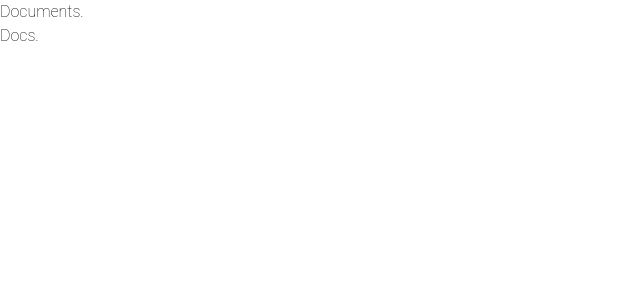
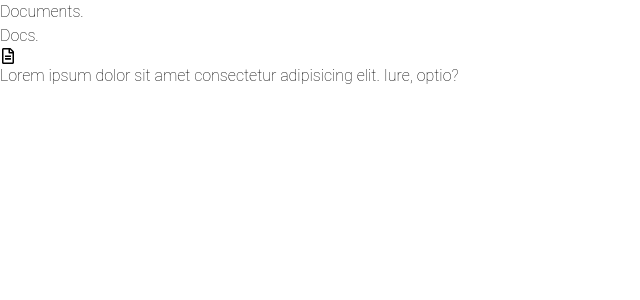
Before and after one commit to chhitizzz/docs, a React (Vite) app: page / in a window 1280 px wide. Shown: the top 300 px of the page, without its empty margins (0-640 px from the left). Built offline with nearby package versions, Linux system fonts and the light colour scheme.

Commit message:
icons and paragraph

```diff
--- a/package.json
+++ b/package.json
@@ -11,7 +11,8 @@
   },
   "dependencies": {
     "react": "^18.2.0",
-    "react-dom": "^18.2.0"
+    "react-dom": "^18.2.0",
+    "react-icons": "^5.0.1"
   },
   "devDependencies": {
     "@types/react": "^18.2.56",
--- a/src/components/Card.jsx
+++ b/src/components/Card.jsx
@@ -1,8 +1,12 @@
-import React from 'react'
+import React from 'react';
+import {FaRegFileAlt} from 'react-icons/fa';
 
 function Card() {
   return (
-    <div className='w-60 h-72 rounded-[20px] bg-zinc-900/90'>
+      <div className='relative w-60 h-72 rounded-[20px] bg-zinc-900/90 text-white p-5'>
+        <FaRegFileAlt/>
+        <p className='text-xs mt-5 font-semibold leading-tight'>Lorem ipsum dolor sit amet consectetur adipisicing elit. Iure, optio?
+        </p>
     </div>
   )
 }
```
Also changed, not shown: 1 other file (tests, documents, lock files or other folders).
